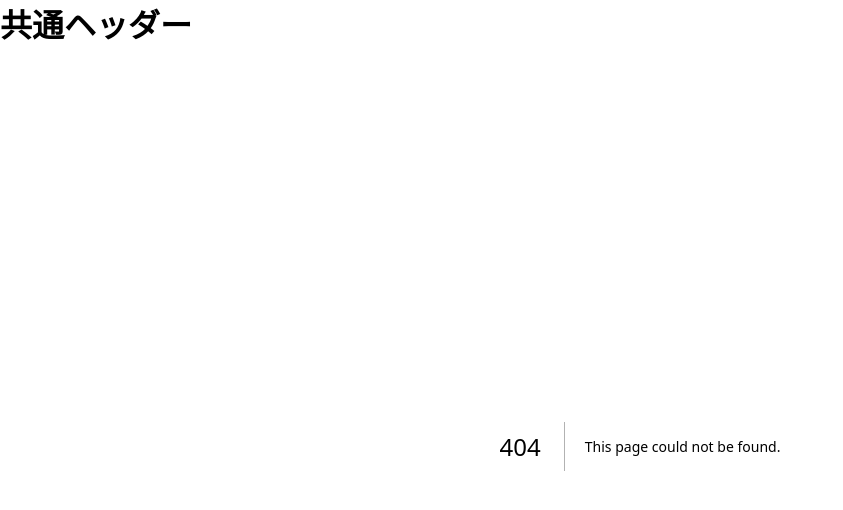
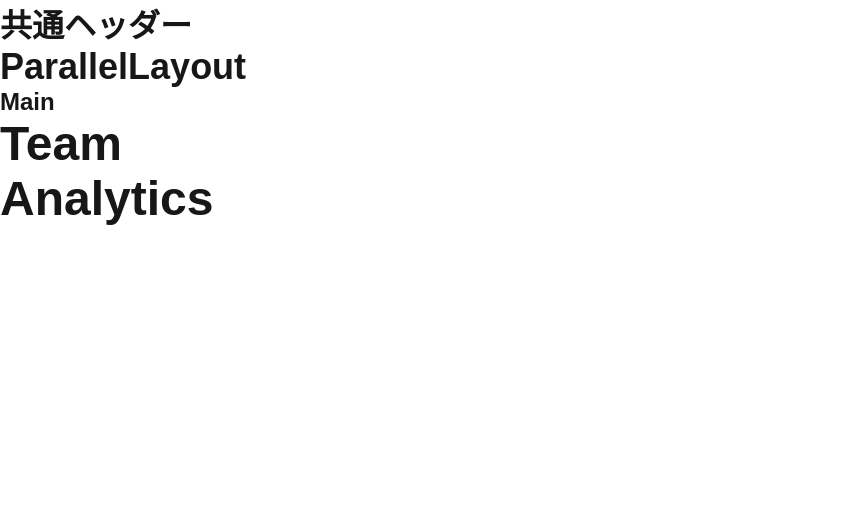
Before and after one commit to mel-sugawara-0821/next-udemy-kurushiba, a Next.js app in the folder next-js-tutorial/: page /parallel in a window 1280 px wide. Before the commit this address had no page. Shown: the top 510 px of the page, without its empty margins (0-843 px from the left). Built offline with nearby package versions, Linux system fonts and the light colour scheme.

Commit message:
パラレルルート

```diff
--- /dev/null
+++ b/next-js-tutorial/app/parallel/@analytics/page.tsx
@@ -0,0 +1,5 @@
+export default function Analytics() {
+  return (
+    <h1>Analytics</h1>
+  );
+}
--- /dev/null
+++ b/next-js-tutorial/app/parallel/@team/page.tsx
@@ -0,0 +1,5 @@
+export default function Team() {
+  return (
+    <h1>Team</h1>
+  );
+}
--- /dev/null
+++ b/next-js-tutorial/app/parallel/layout.tsx
@@ -0,0 +1,22 @@
+export default function ParallelLayout({
+    children,
+    team,
+    analytics
+
+}: {
+    children: React.ReactNode,
+    team: React.ReactNode,
+    analytics: React.ReactNode,
+})
+{
+  return (
+    <h2>
+        <h2>ParallelLayout</h2>
+        <div>{children}</div>
+        <div>
+            <div>{team}</div>
+            <div>{analytics}</div>
+        </div>
+    </h2>
+  );
+}
--- /dev/null
+++ b/next-js-tutorial/app/parallel/page.tsx
@@ -0,0 +1,5 @@
+export default function Page() {
+  return (
+    <div>Main</div>
+  );
+}
```
Also changed, not shown: 1 other file (tests, documents, lock files or other folders).
